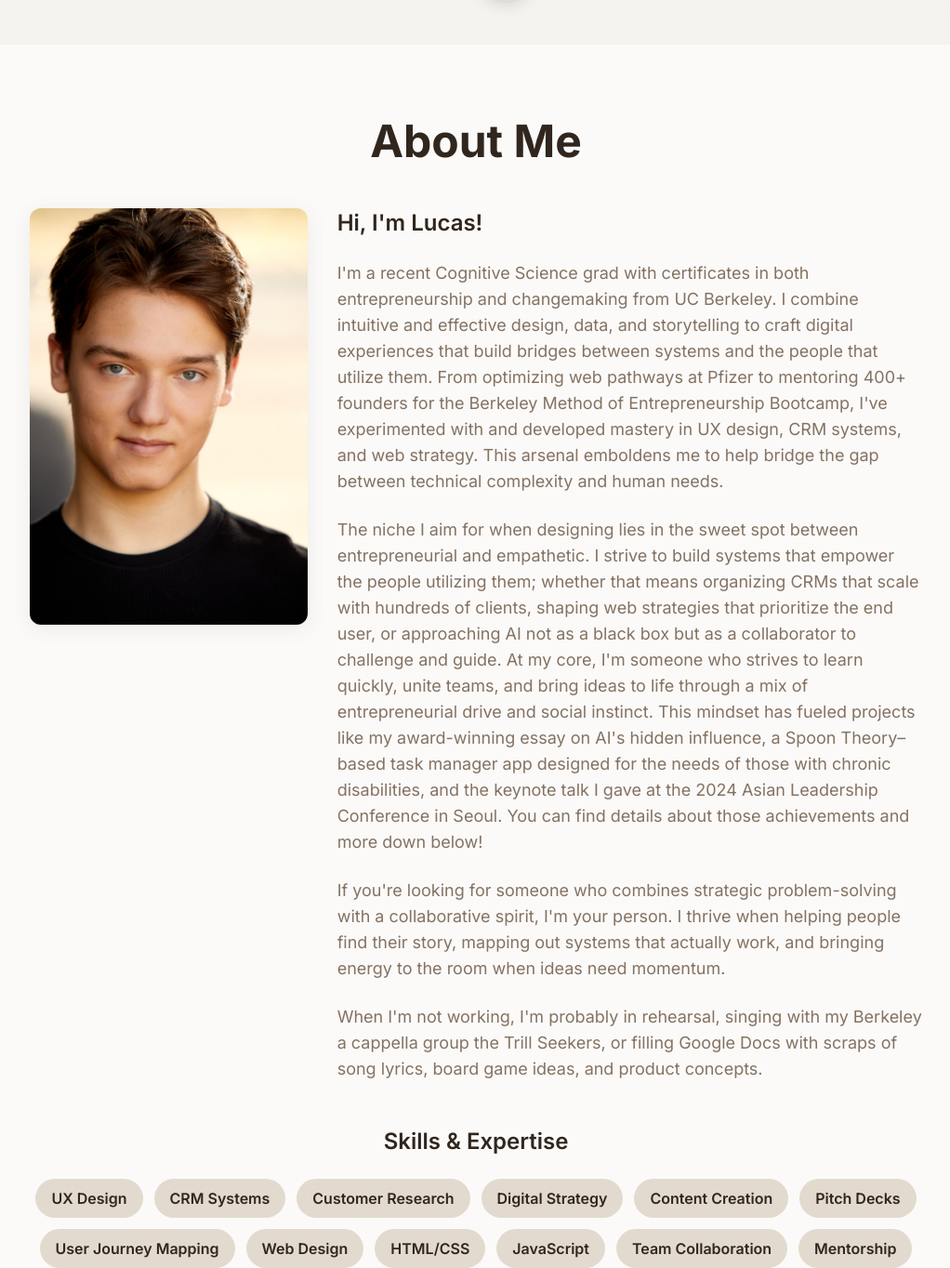
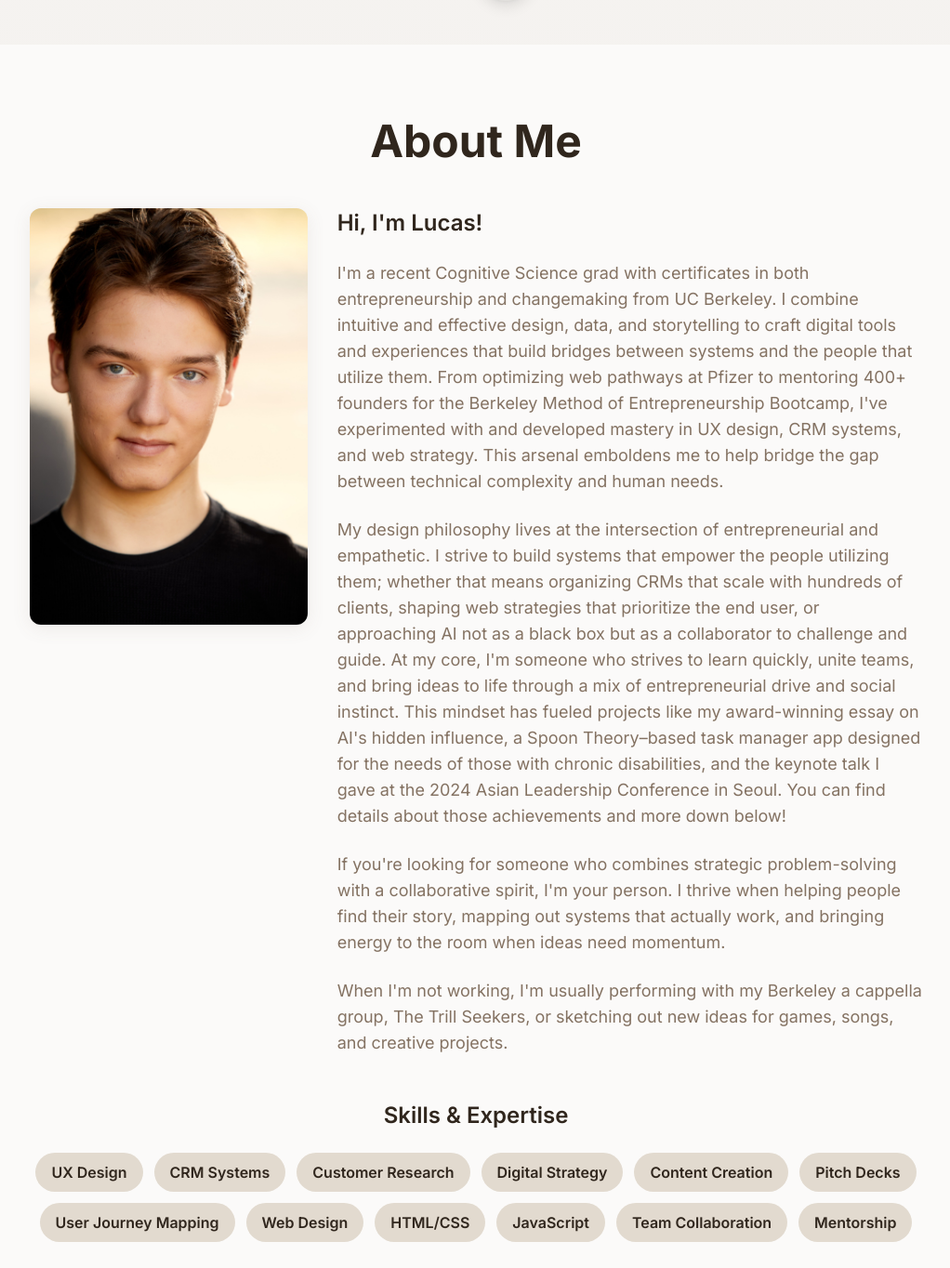
Before and after one commit to Ponyolucas/Portfolio-Website, a React (Vite) app: page / in a window 1280 px wide. Shown: the part 752-2116 px from the top of the page at 93% size, without its empty margins (128-1150 px from the left). Built offline with nearby package versions, Linux system fonts and the light colour scheme; the HTML template or start-up script is replaced by a standard one.

Commit message:
Update About section content

```diff
--- a/src/components/About.tsx
+++ b/src/components/About.tsx
@@ -27,16 +27,16 @@ const About = () => {
               Hi, I'm Lucas!
             </p>
             <p className="text-muted-foreground">
-              I'm a recent Cognitive Science grad with certificates in both entrepreneurship and changemaking from UC Berkeley. I combine intuitive and effective design, data, and storytelling to craft digital experiences that build bridges between systems and the people that utilize them. From optimizing web pathways at Pfizer to mentoring 400+ founders for the Berkeley Method of Entrepreneurship Bootcamp, I've experimented with and developed mastery in UX design, CRM systems, and web strategy. This arsenal emboldens me to help bridge the gap between technical complexity and human needs.
+              I'm a recent Cognitive Science grad with certificates in both entrepreneurship and changemaking from UC Berkeley. I combine intuitive and effective design, data, and storytelling to craft digital tools and experiences that build bridges between systems and the people that utilize them. From optimizing web pathways at Pfizer to mentoring 400+ founders for the Berkeley Method of Entrepreneurship Bootcamp, I've experimented with and developed mastery in UX design, CRM systems, and web strategy. This arsenal emboldens me to help bridge the gap between technical complexity and human needs.
             </p>
             <p className="text-muted-foreground">
-              The niche I aim for when designing lies in the sweet spot between entrepreneurial and empathetic. I strive to build systems that empower the people utilizing them; whether that means organizing CRMs that scale with hundreds of clients, shaping web strategies that prioritize the end user, or approaching AI not as a black box but as a collaborator to challenge and guide. At my core, I'm someone who strives to learn quickly, unite teams, and bring ideas to life through a mix of entrepreneurial drive and social instinct. This mindset has fueled projects like my award-winning essay on AI's hidden influence, a Spoon Theory–based task manager app designed for the needs of those with chronic disabilities, and the keynote talk I gave at the 2024 Asian Leadership Conference in Seoul. You can find details about those achievements and more down below!
+              My design philosophy lives at the intersection of entrepreneurial and empathetic. I strive to build systems that empower the people utilizing them; whether that means organizing CRMs that scale with hundreds of clients, shaping web strategies that prioritize the end user, or approaching AI not as a black box but as a collaborator to challenge and guide. At my core, I'm someone who strives to learn quickly, unite teams, and bring ideas to life through a mix of entrepreneurial drive and social instinct. This mindset has fueled projects like my award-winning essay on AI's hidden influence, a Spoon Theory–based task manager app designed for the needs of those with chronic disabilities, and the keynote talk I gave at the 2024 Asian Leadership Conference in Seoul. You can find details about those achievements and more down below!
             </p>
             <p className="text-muted-foreground">
               If you're looking for someone who combines strategic problem-solving with a collaborative spirit, I'm your person. I thrive when helping people find their story, mapping out systems that actually work, and bringing energy to the room when ideas need momentum.
             </p>
             <p className="text-muted-foreground">
-              When I'm not working, I'm probably in rehearsal, singing with my Berkeley a cappella group the Trill Seekers, or filling Google Docs with scraps of song lyrics, board game ideas, and product concepts.
+              When I'm not working, I'm usually performing with my Berkeley a cappella group, The Trill Seekers, or sketching out new ideas for games, songs, and creative projects.
             </p>
           </div>
         </div>
```
